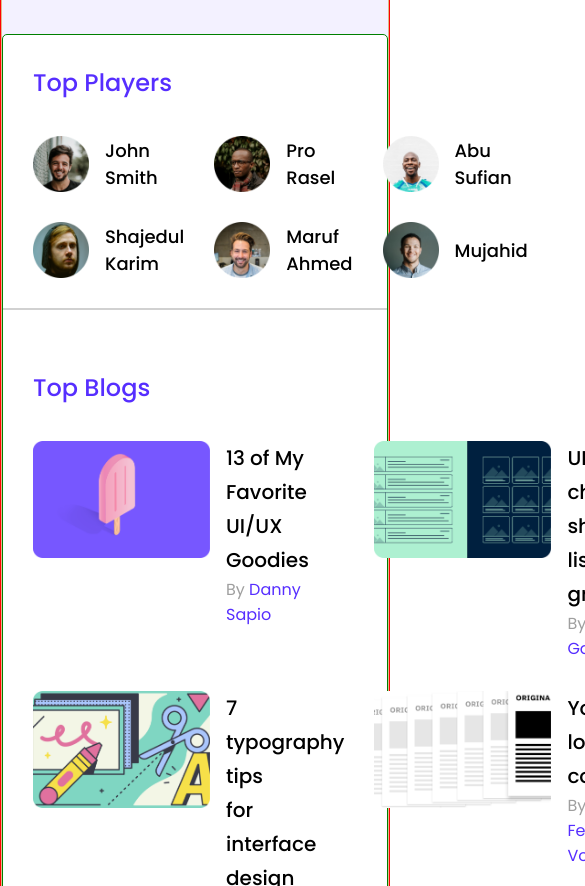
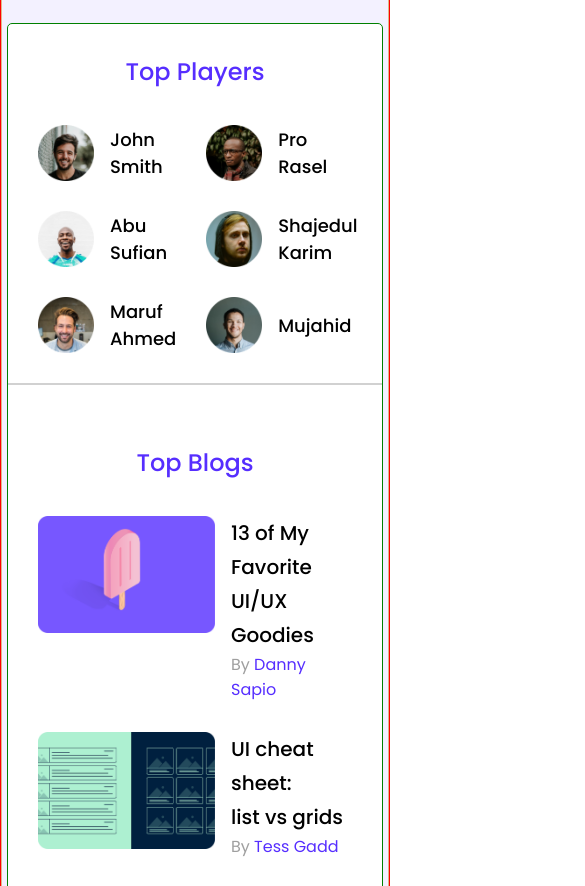
Before and after one commit to bdahsan1999wd/leader-board, a plain HTML site: page index.html in a window 390 px wide. Shown: the part 203-1089 px from the top of the page, 585 px wide, since content can reach past the window. Drawn offline with Linux system fonts and the light colour scheme.

Commit message:
top player and blog section responsive added

```diff
--- a/styles/responsive.css
+++ b/styles/responsive.css
@@ -1,11 +1,37 @@
 /* ------------------------------Responsive Media Query Added------------------------------ */
 
 /* --------------------Mobile/Small Device Responsive Added-------------------- */
+
+/* -----Navbar Mobile Responsive Added----- */
 @media only screen and (max-width: 576px) {
+  .section-container {
+    margin: 25px 5px 20px 5px;
+  }
+
   .nav-container {
     flex-direction: column;
   }
   .nav-links {
     margin-top: 20px;
   }
+
+  /* -----Top Player and Blogs Section Mobile Responsive Added----- */
+  .section-title {
+    text-align: center;
+  }
+
+  /* -----Top Player Mobile Responsive Added----- */
+  .players {
+    grid-template-columns: repeat(2, 1fr);
+  }
+
+  /* -----Top Player Mobile Responsive Added----- */
+  .blogs {
+    grid-template-columns: repeat(1, 1fr);
+  }
 }
+
+/* --------------------Tablet/Medium Device Responsive Added-------------------- */
+@media only screen and (min-width: 577px) and (max-width: 992px) {
+  /* -----Tablet/Medium and Desktop/Large Same Responsive----- */
+}
```
